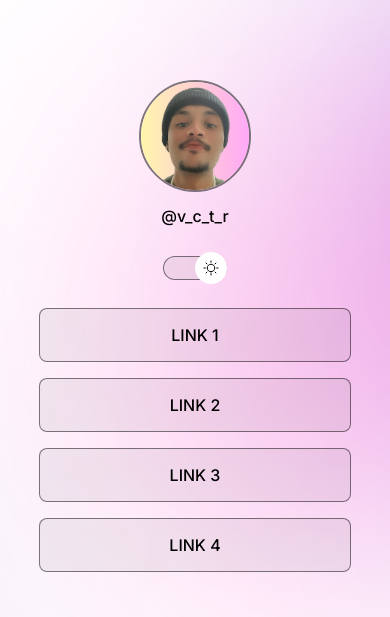
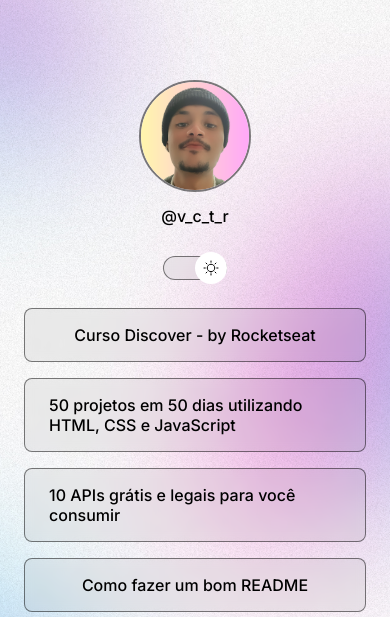
Before and after one commit to vctrhugoop/page-links, a plain HTML site: page index.html in a window 390 px wide. Shown: the top 617 px of the page. Drawn offline with nearby package versions, Linux system fonts and the light colour scheme.

Commit message:
Atualização dos links/criado media queries e keyframe

```diff
--- a/index.html
+++ b/index.html
@@ -18,10 +18,33 @@
       </div>
       <div class="links">
         <ul>
-          <li><a href="#" target="_blank">LINK 1</a></li>
-          <li><a href="#" target="_blank">LINK 2</a></li>
-          <li><a href="#" target="_blank">LINK 3</a></li>
-          <li><a href="#" target="_blank">LINK 4</a></li>
+          <li>
+            <a href="https://app.rocketseat.com.br/discover" target="_blank"
+              >Curso Discover - by Rocketseat</a
+            >
+          </li>
+          <li>
+            <a
+              href="https://www.tabnews.com.br/filipedeschamps/50-projetos-em-50-dias-utilizando-html-css-e-javascript"
+              target="_blank"
+            >
+              50 projetos em 50 dias utilizando HTML, CSS e JavaScript</a
+            >
+          </li>
+          <li>
+            <a
+              href="https://medium.com/reactbrasil/10-apis-gr%C3%A1tis-e-legais-para-voc%C3%AA-consumir-69141988ea0b"
+              target="_blank"
+              >10 APIs grátis e legais para você consumir</a
+            >
+          </li>
+          <li>
+            <a
+              href="https://blog.rocketseat.com.br/como-fazer-um-bom-readme/"
+              target="_blank"
+              >Como fazer um bom README</a
+            >
+          </li>
         </ul>
       </div>
       <div class="social-links">
@@ -31,7 +54,9 @@
         <a href="https://www.twitch.tv/deze6eis" target="_blank"
           ><ion-icon name="logo-twitch"></ion-icon
         ></a>
-        <a href="#" target="_blank"
+        <a
+          href="https://www.linkedin.com/in/victor-hugo-o-pinheiro-b7b5a9201/"
+          target="_blank"
           ><ion-icon name="logo-linkedin"></ion-icon
         ></a>
         <a href="https://www.instagram.com/v__c__t__r/" target="_blank"
--- a/styles.css
+++ b/styles.css
@@ -7,29 +7,28 @@
 }
 
 :root {
-  --text-color: #FFFFFF;
-  --bg-url: url(assets/bg-desktop.jpg);
+  --text-color: rgb(255, 255, 255);
+  --bg-url: url(assets/bg-mobile.jpg);
   --stroke-color: rgba(255, 255, 255, .5);
   --surface-color: rgba(255, 255, 255, 0.05);
-  --surface-color-hover: rgba(255, 255, 255, 0.2);
+  --surface-color-hover: rgba(0, 0, 0, 0.02);
   --highlight-color:rgba(255, 255, 255, .2);
   --switch-bg: url(assets/moon-stars.svg);
-  --bg-url-res: url(assets/bg-mobile-light.jpg)
 }
 
 .light {
   --text-color: #000000;
-  --bg-url: url(assets/bg-desktop-light.jpg);
+  --bg-url: url(assets/bg-mobile-light.jpg);
   --stroke-color: rgba(0, 0, 0, .5);
   --surface-color: rgba(0, 0, 0, 0.05);
-  --surface-color-hover: rgba(0, 0, 0, 0.2);
+  --surface-color-hover: rgba(0, 0, 0, 0.02);
   --highlight-color:rgba(0, 0, 0, 0.1);
   --switch-bg: url(assets/sun.svg);
 }
 
 body {
   height: 100vh;
- background: var(--bg-url) no-repeat top center/cover;
+  background: var(--bg-url) no-repeat top center/cover;
 }
 
 body * {
@@ -39,7 +38,8 @@
 }
 
 .container {
-  width: 360px;
+  width: 100%;
+  max-width: 588px;
   margin: 56px auto 0;
   padding: 0 24px;
 }
@@ -76,14 +76,20 @@
 
   position: absolute;
   top: 50%;
-  left: 0;
   z-index: 1;
   transform: translateY(-50%);
+
+  animation: slide-out 0.2s;
 }
 
 .light .switch button {
-  right: 0;
+  animation: slide-in 0.2s forwards;
   left: initial;
+}
+
+
+.switch button:hover {
+  outline: 8px solid var(--highlight-color);
 }
 
 .switch span {
@@ -157,3 +163,30 @@
   font-size: 14px;
   font-weight: 500;
 }
+
+
+@media (min-width:700px){
+  :root {
+    --bg-url: url(assets/bg-desktop.jpg);
+  }
+
+  .light {
+    --bg-url: url(assets/bg-desktop-light.jpg)
+  }
+}
+
+@keyframes slide-in {
+  from {
+    left: 0;
+  }to {
+    left: 50%;
+  }
+}
+
+@keyframes slide-out{
+  from {
+    left: 50%;
+  }to {
+    left: 0;
+  }
+}
```
Also changed, not shown: scripts.js (+5 -5 lines).
